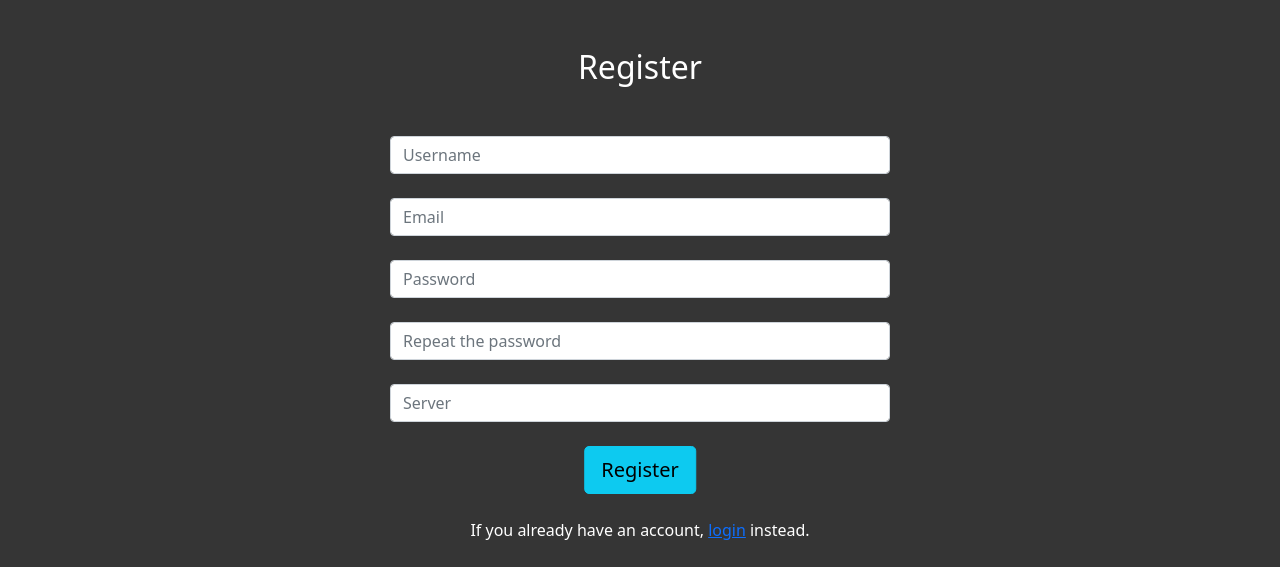
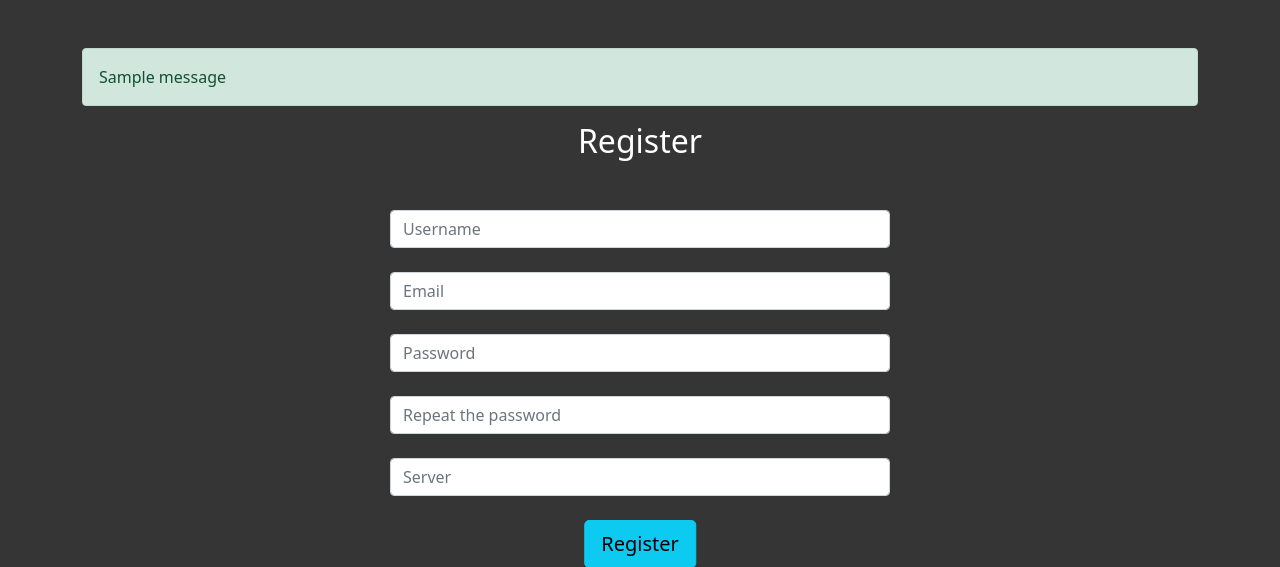
Before and after one commit to Dmytrenko-Roman/arizona-market, a Django app: page /register in a window 1280 px wide. Shown: the part 56-623 px from the top of the page. Run offline with Django 4.2, Linux system fonts and the light colour scheme; tables that the repository leaves empty hold one stand-in row (values such as "Sample post"); one stand-in notice (Sample message) is shown; parts of the project's set-up code (start-up, migrations or seed data) failed here and were passed over.

Commit message:
❄️ Trying to send messages about success ❄️

```diff
--- /dev/null
+++ b/website/arizonamarket/messages.py
@@ -0,0 +1,15 @@
+from django.contrib import messages
+
+
+class SuccessMessageMixin:
+    success_message = ''
+
+    def form_valid(self, form):
+        response = super().form_valid(form)
+        success_message = self.get_success_message(form.cleaned_data)
+        if success_message:
+            messages.success(self.request, success_message)
+        return response
+
+    def get_success_message(self, cleaned_data):
+        return self.success_message % cleaned_data
--- a/website/arizonamarket/templates/market/register.html
+++ b/website/arizonamarket/templates/market/register.html
@@ -8,11 +8,13 @@
 
 <!--Register-->
 <div class="container py-5">
-	{% if message %}
-		<div class="alert alert-success" role="alert">
-			{{ message }}
-		</div>
-	{% endif %}
+	{% if messages %}
+     	{% for message in messages %}
+			<div class="alert alert-success" role="alert">
+				{{ message|safe }}
+			</div>
+     	{% endfor %}
+ 	{% endif %}
 	<h2 class="text-center">Register</h2>
 	<form method="POST">
 		{% csrf_token %}
--- a/website/arizonamarket/views.py
+++ b/website/arizonamarket/views.py
@@ -7,6 +7,7 @@ from django.urls import reverse_lazy
 
 from .models import Car, CustomUser
 from .forms import CustomUserCreationForm, CarSellForm
+from .messages import SuccessMessageMixin
 
 
 class MarketPageView(ListView):
@@ -15,7 +16,7 @@ class MarketPageView(ListView):
     context_object_name = "cars"
 
 
-class CarSellView(CreateView):
+class CarSellView(SuccessMessageMixin, CreateView):
     template_name = 'market/sell.html'
     form_class = CarSellForm
     success_url = '/'
@@ -38,7 +39,7 @@ class SearchView(ListView):
         return cars
 
 
-class RegisterView(CreateView):
+class RegisterView(SuccessMessageMixin, CreateView):
     form_class = CustomUserCreationForm
     success_url = reverse_lazy('login')
     template_name = 'market/register.html'
```
Also changed, not shown: website/arizonamarket/templates/market/sell.html (+7 -5 lines).
